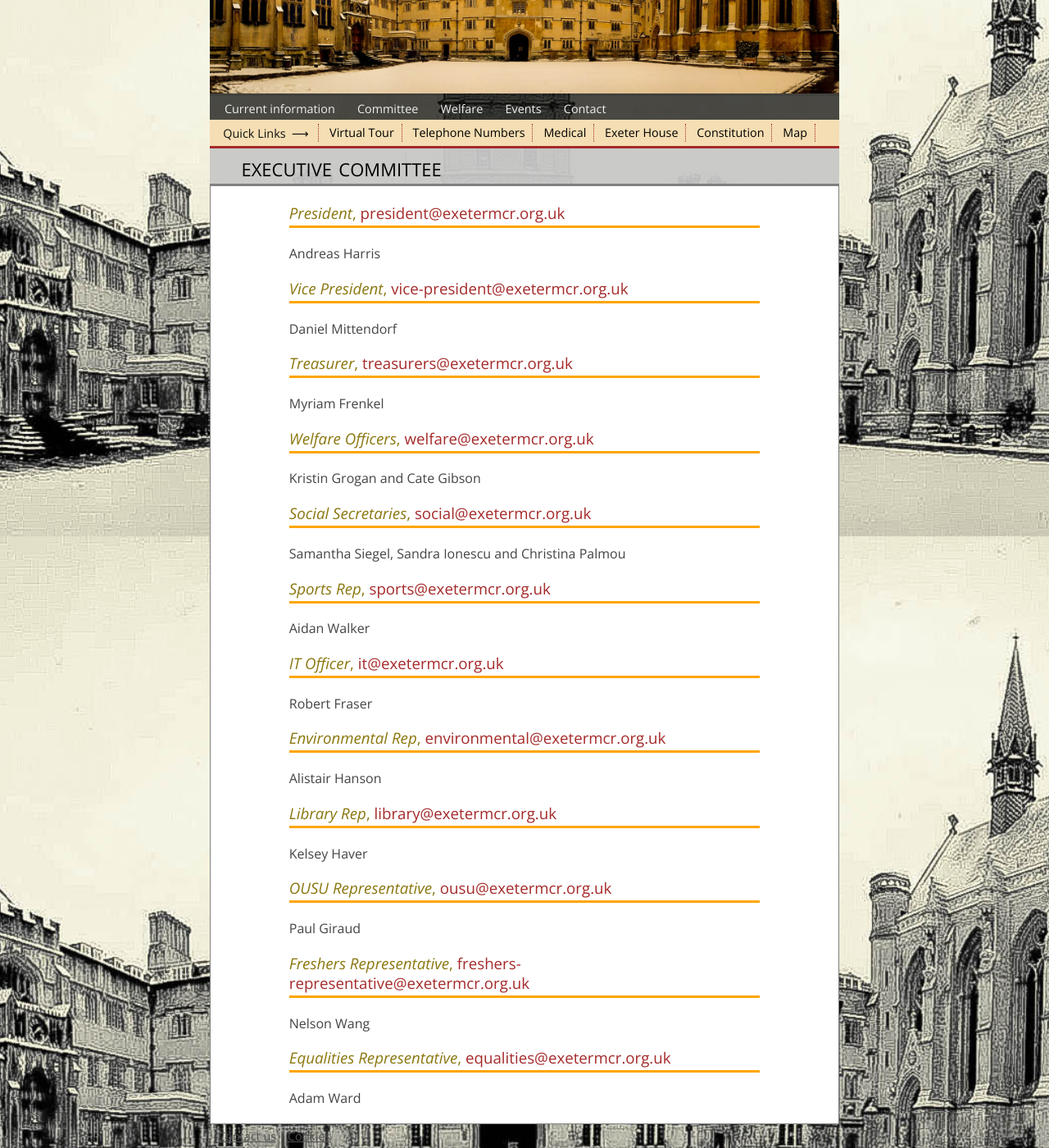
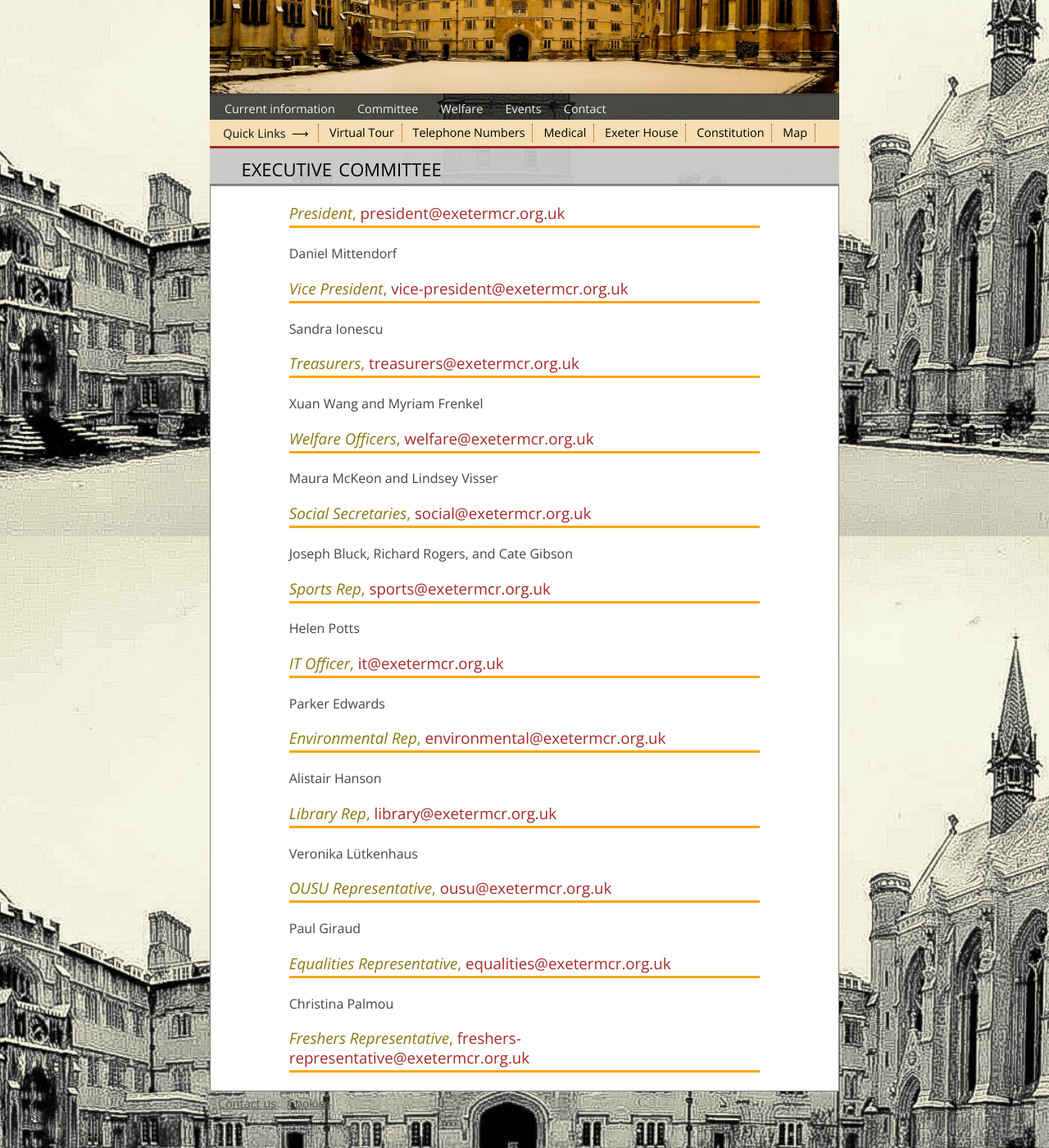
Before and after one commit to exetermcr/exetermcr.github.io, a Jekyll site: the page built from committee.markdown, in a window 1280 px wide and 1400 px high, scrolled down 246 px. Shown: the whole window at 82% size. Built offline with Jekyll 4.4.1, drawn with Linux system fonts in a browser that asks for light colours.

Commit message:
Update committee.markdown

```diff
--- a/committee.markdown
+++ b/committee.markdown
@@ -4,31 +4,31 @@ title: Executive Committee
 ---
 ### *President*, <president@exetermcr.org.uk>
 
-Andreas Harris
+Daniel Mittendorf
 
 ### *Vice President*, <mailto:vice-president@exetermcr.org.uk>
 
-Daniel Mittendorf
+Sandra Ionescu
 
-### *Treasurer*, <mailto:treasurers@exetermcr.org.uk>
+### *Treasurers*, <mailto:treasurers@exetermcr.org.uk>
 
-Myriam Frenkel
+Xuan Wang and Myriam Frenkel
 
 ### *Welfare Officers*, <mailto:welfare@exetermcr.org.uk>
 
-Kristin Grogan and Cate Gibson
+Maura McKeon and Lindsey Visser
 
 ### *Social Secretaries*, <mailto:social@exetermcr.org.uk>
 
-Samantha Siegel, Sandra Ionescu and Christina Palmou
+Joseph Bluck, Richard Rogers, and Cate Gibson
 
 ### *Sports Rep*, <mailto:sports@exetermcr.org.uk>
 
-Aidan Walker
+Helen Potts
 
 ### *IT Officer*, <mailto:it@exetermcr.org.uk>
 
-Robert Fraser
+Parker Edwards
 
 ### *Environmental Rep*, <mailto:environmental@exetermcr.org.uk>
 
@@ -36,16 +36,14 @@ Alistair Hanson
 
 ### *Library Rep*, <mailto:library@exetermcr.org.uk>
 
-Kelsey Haver
+Veronika Lütkenhaus
 
 ### *OUSU Representative*, <mailto:ousu@exetermcr.org.uk>
 
 Paul Giraud
 
-### *Freshers Representative*, <mailto:freshers-representative@exetermcr.org.uk>
-
-Nelson Wang
-
 ### *Equalities Representative*, <mailto:equalities@exetermcr.org.uk>
 
-Adam Ward
+Christina Palmou
+
+### *Freshers Representative*, <mailto:freshers-representative@exetermcr.org.uk>
```
